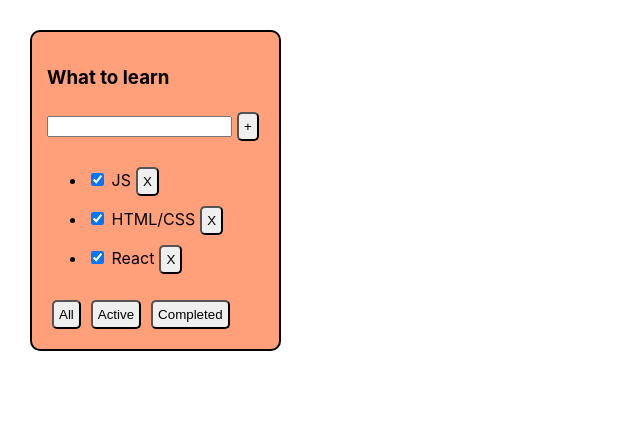
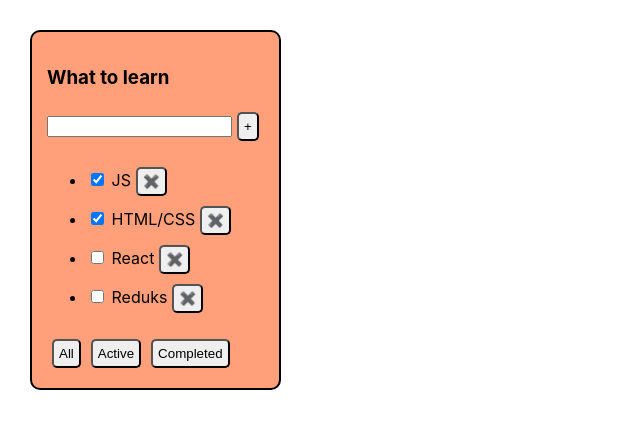
Before and after one commit to Mger-arzi/TodoList1, a React (Create React App) app: page / in a window 1280 px wide. Shown: the top 428 px of the page, without its empty margins (0-640 px from the left). Built offline with nearby package versions, Linux system fonts and the light colour scheme.

Commit message:
add setFilter

```diff
--- a/src/App.tsx
+++ b/src/App.tsx
@@ -2,28 +2,42 @@ import React, { useState } from 'react';
 import './App.css';
 import { TodoList } from './TodoList';
 
+    export type filterTodoListType = "All" | "Active" | "Completed"
+
 function App() {
-
-    // const tasks1 = [
-    //     {id: 1, title: "JS", isDone: true},
-    //     {id: 2, title: "HTML/CSS", isDone: true},
-    //     {id: 3, title: "React", isDone: true}
-    // ]
-
 
     const [tasks, setTasks] = useState([
         {id: 1, title: "JS", isDone: true},
         {id: 2, title: "HTML/CSS", isDone: true},
-        {id: 3, title: "React", isDone: true}
+        {id: 3, title: "React", isDone: false},
+        {id: 4, title: "Reduks", isDone: false}
     ])
 
+
+
+    const [ filter, setFilter] = useState<filterTodoListType>("All")
+    let filterTodoList = tasks
+    if(filter === "Active"){
+        filterTodoList = filterTodoList.filter(tasks => tasks.isDone === false)
+    }
+    if(filter === "Completed"){
+        filterTodoList = filterTodoList.filter(tasks => tasks.isDone === true)
+    }
+    const changeFilter = (value: filterTodoListType) => {
+        setFilter(value)
+    }
+
     const removeTask = (id: number) => {
-        const nextState = []
+        const nextState = tasks.filter(tasks => tasks.id !== id)
+        setTasks(nextState)
     }
-    // setTasks(nextState)
+
     return (
         <div className='App'>
-            <TodoList title='What to learn' tasks={tasks}/>
+            <TodoList   removeTask = {removeTask}
+                        changeFilter = {changeFilter}
+                        title = 'What to learn'
+                        tasks = {filterTodoList}/>
         </div>
     );
 }
--- a/src/Button.tsx
+++ b/src/Button.tsx
@@ -1,13 +1,15 @@
-import React from 'react';
+import React, { FC } from 'react';
+import { filterTodoListType } from './App';
 
 
 type ButtonType = {
 	name: string
-	onClickHandler?: ()=>void
+	onClickHandler?: () => void
+
 }
-export const Button = (props:ButtonType) => {
+export const Button : FC<ButtonType> = ({onClickHandler , name}) => {
 	return (
 			<button style={{margin:"5px", borderRadius: "5px", padding: "5px"}}
-			onClick={props.onClickHandler}>{props.name}</button>
+			onClick={onClickHandler}>{name}</button>
 	);
 };
--- a/src/TodoList.tsx
+++ b/src/TodoList.tsx
@@ -1,5 +1,6 @@
-import React from 'react';
+import React, { FC } from 'react';
 import { Button } from './Button';
+import { filterTodoListType } from './App';
 
 type TaskType = {
 	id: number
@@ -10,33 +11,39 @@ type TaskType = {
 type TodoListTypeProps = {
 	title: string
 	tasks: Array<TaskType>
+	removeTask: (Id: number) => void
+	changeFilter: (value: filterTodoListType) => void
+
 }
 
 
-export const TodoList = (props: TodoListTypeProps) => {
+export const TodoList: FC<TodoListTypeProps> = ({changeFilter, removeTask, tasks, title}) => {
 	return (
-		<div className='TodoList'>
+		<div className="TodoList">
 			<div>
-				<h3>{props.title}</h3>
+				<h3>{title}</h3>
 				<div>
 					<input />
-					<Button name='+'/>
-
+					<Button name="+" />
 				</div>
 				<ul>
-
-					{props.tasks.map(task => <li><input type="checkbox"  checked={task.isDone}/> <span>{task.title}</span>
-					<Button name={"X"}/></li>) }
-
-
-					{/* <li><input type="checkbox" checked={props.tasks[0].isDone} /> <span>{props.title}</span></li>
-					<li><input type="checkbox" checked={props.tasks[1].isDone} /> <span>{props.title}</span></li>
-					<li><input type="checkbox" checked={props.tasks[2].isDone} /> <span>{props.title}</span></li> */}
+					{tasks.map((task) => (
+						<li>
+							<input type="checkbox" checked={task.isDone} />{" "}
+							<span>{task.title}</span>
+							<Button
+								onClickHandler={() => {
+									removeTask(task.id);
+								}}
+								name={"✖️"}
+							/>
+						</li>
+					))}
 				</ul>
 				<div>
-					<Button name='All'/>
-					<Button name='Active'/>
-					<Button name='Completed'/>
+					<Button onClickHandler={()=> changeFilter("All") } name="All" />
+					<Button onClickHandler={()=> changeFilter("Active")} name="Active" />
+					<Button onClickHandler={()=> changeFilter("Completed")} name="Completed" />
 				</div>
 			</div>
 		</div>
```
